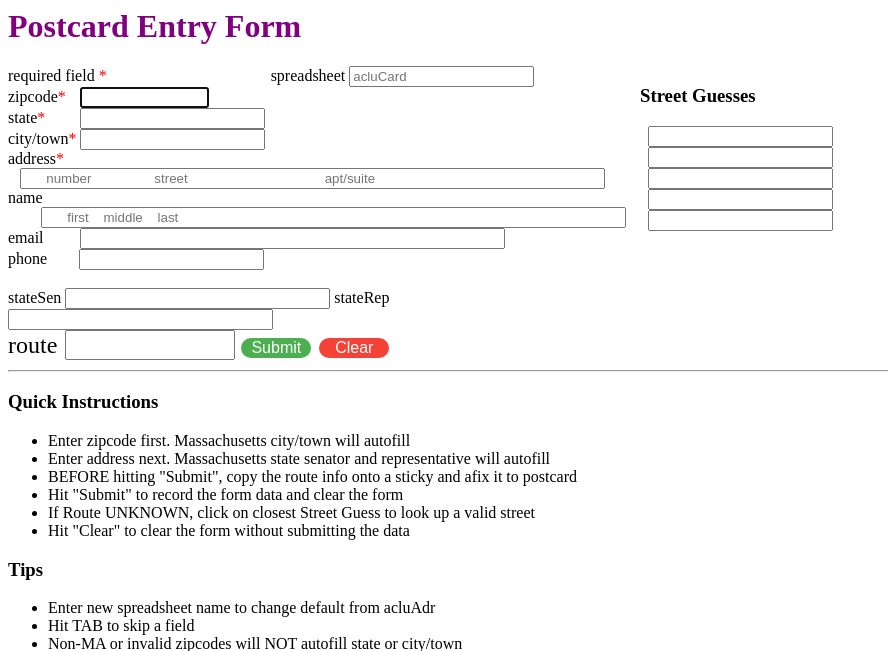
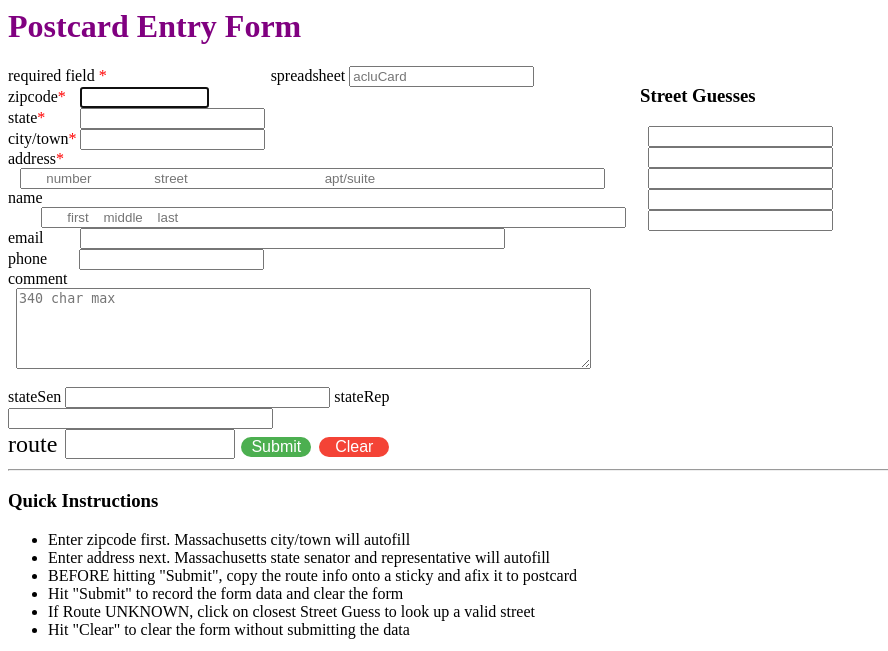
Before and after one commit to aboxer/postcard, a Flask app: page / in a window 1280 px wide. Shown: the top 651 px of the page, without its empty margins (0-888 px from the left). Run offline with Flask 2, Linux system fonts and the light colour scheme; data that the repository does not hold is empty.

Commit message:
comment box works on localhost and appengine

```diff
--- a/adrSheet.py
+++ b/adrSheet.py
@@ -14,7 +14,7 @@ class adrSheet:
     self.retries = 3
     self.sheetName = sheetName
     #self.sheetMap = {'firstName':'First Name:','lastName':'Last Name:','address':'Address:','suite':'Address Line 2:','city':'City:','state':'State/Province:','zipcode':'Zip:','phone':'Phone Number:','email':'E-mail:','stateSen':'State Senator','stateRep':'State Representative'}
-    self.sheetMap = {'First Name:':'firstName','Last Name:':'lastName','Address:':'address','Address Line 2:':'suite','City:':'city','State/Province:':'state','Zip:':'zipcode','Phone Number:':'phone','E-mail:':'email','State Senator':'stateSen','State Representative':'stateRep'}
+    self.sheetMap = {'First Name:':'firstName','Last Name:':'lastName','Address:':'address','Address Line 2:':'suite','City:':'city','State/Province:':'state','Zip:':'zipcode','Phone Number:':'phone','E-mail:':'email','comment:':'comment','State Senator':'stateSen','State Representative':'stateRep'}
     self.sheetCols = []
 
     for tries in range(self.retries):
--- a/static/style.css
+++ b/static/style.css
@@ -53,3 +53,8 @@
   display: table;
   clear: both;
 }
+
+.commentbox {
+  vertical-align: top;
+  margin-left: 8
+}
--- a/templates/form.html
+++ b/templates/form.html
@@ -46,7 +46,10 @@
           <label for="email">email</label>
           <input style="margin-left: 32px"  autocomplete="off" id="email"  onchange="mvFocus('phone')" type="text" name="email" size="50"><br />
           <label for="phone">phone</label>
-          <input style="margin-left: 28px"  autocomplete="off" id="phone"  type="text" name="phone"><br />
+          <input style="margin-left: 28px"  autocomplete="off" id="phone" onchange="mvFocus('comment')"  type="text" name="phone"><br />
+          <label for="comment">comment</label>
+          <textarea class="commentbox" autocomplete="off" id="comment" rows = "5" cols = "69" maxlength="300" name = "comment" placeholder="340 char max"></textarea>
+          <br />
           <br />
           <label for="stateSen">stateSen</label>
           <input autocomplete="off" id="stateSen"  type="text" name="stateSen" size="30">
@@ -95,7 +98,7 @@
 
 <script>
 //var formNames = ['zipcode','state','city','address','suite','firstName','lastName','email','phone','stateSen','stateRep','route','guess1','guess2','guess3','guess4','guess5'];
-var formNames = ['zipcode','state','city','address','firstName','email','phone','stateSen','stateRep','route','guess1','guess2','guess3','guess4','guess5'];
+var formNames = ['zipcode','state','city','address','firstName','email','phone','comment','stateSen','stateRep','route','guess1','guess2','guess3','guess4','guess5'];
 
 function mvFocus(next){
   document.getElementById(next).focus();
```
